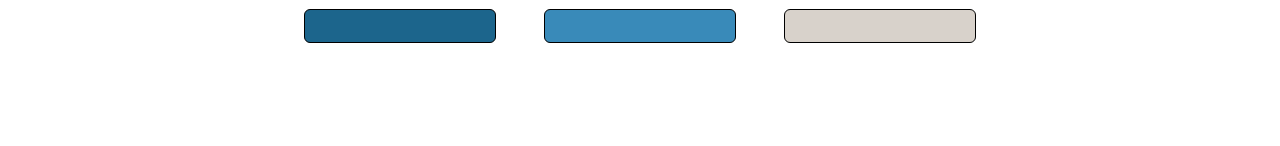
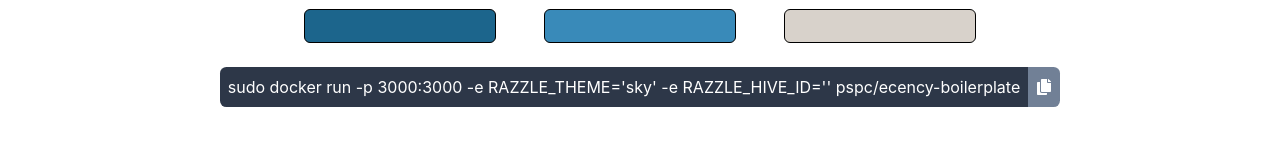
Before and after one commit to 3speaknetwork/decency_starting-point, a Next.js app: page /summary in a window 1280 px wide. Shown: the part 356-502 px from the top of the page. Built offline with nearby package versions, Linux system fonts and the light colour scheme; what @hiveio/dhive would draw is missing.

Commit message:
Added docker run command on summary page

```diff
--- a/pages/summary.tsx
+++ b/pages/summary.tsx
@@ -1,16 +1,16 @@
 /* eslint-disable @next/next/no-img-element */
-import React, { useEffect, useState } from "react";
-import { Text } from "@chakra-ui/react";
+import React, { useEffect, useMemo, useState } from "react";
+import { FaCopy } from "react-icons/fa";
+import { color, Flex, Text } from "@chakra-ui/react";
+import { useRecoilState } from "recoil";
+import styled from "styled-components";
 import { SectionWrapper } from "components/wrappers/sectionWrapper";
-import { useRecoilState } from "recoil";
-import { colorState, infoState, logoState } from "state/user/slice";
+import { colorState, infoState } from "state/user/slice";
 import { placeholder, shcemes } from "constants/constants";
-import styled from "styled-components";
+import { ColorEdit } from "components/form/ColorInput";
 import { getCommunity } from "api";
-import { ColorEdit } from "components/form/ColorInput";
 
 const Summary = () => {
-  const [logo, setLogo] = useRecoilState(logoState);
   const [colors, setColors] = useRecoilState(colorState);
   const [communityInfo, setInfo] = useRecoilState(infoState);
   const [hiveComm, setHiveComm] = useState({
@@ -19,8 +19,6 @@
   });
 
   useEffect(() => {
-    localStorage.getItem("logo") &&
-      setLogo(JSON.parse(localStorage.getItem("logo") as string));
     localStorage.getItem("colors") &&
       setColors(JSON.parse(localStorage.getItem("colors") as string));
     localStorage.getItem("communityInfo") &&
@@ -42,6 +40,10 @@
       })();
     }
   }, [communityInfo.hive_id]);
+
+  const textToCopy = `sudo docker run -p 3000:3000 -e RAZZLE_THEME='${
+    colors.split("_")[0]
+  }' -e RAZZLE_HIVE_ID='${communityInfo.hive_id}' pspc/ecency-boilerplate`;
 
   return (
     <SectionWrapper>
@@ -72,6 +74,31 @@
           color={shcemes[colors]?.accents ?? "white"}
         />
       </ColorWrapper>
+      <Flex mt={6} justifyContent="center">
+        <Text
+          backgroundColor="gray.700"
+          p={2}
+          borderLeftRadius="0.4rem"
+          color="white"
+        >
+          {textToCopy}
+        </Text>
+        <Flex
+          alignItems="center"
+          p={2}
+          onClick={() => {
+            navigator.clipboard.writeText(textToCopy);
+          }}
+          cursor="pointer"
+          borderRightRadius="0.4rem"
+          color="white"
+          backgroundColor="gray.500"
+        >
+          <Text>
+            <FaCopy />
+          </Text>
+        </Flex>
+      </Flex>
     </SectionWrapper>
   );
 };
```
